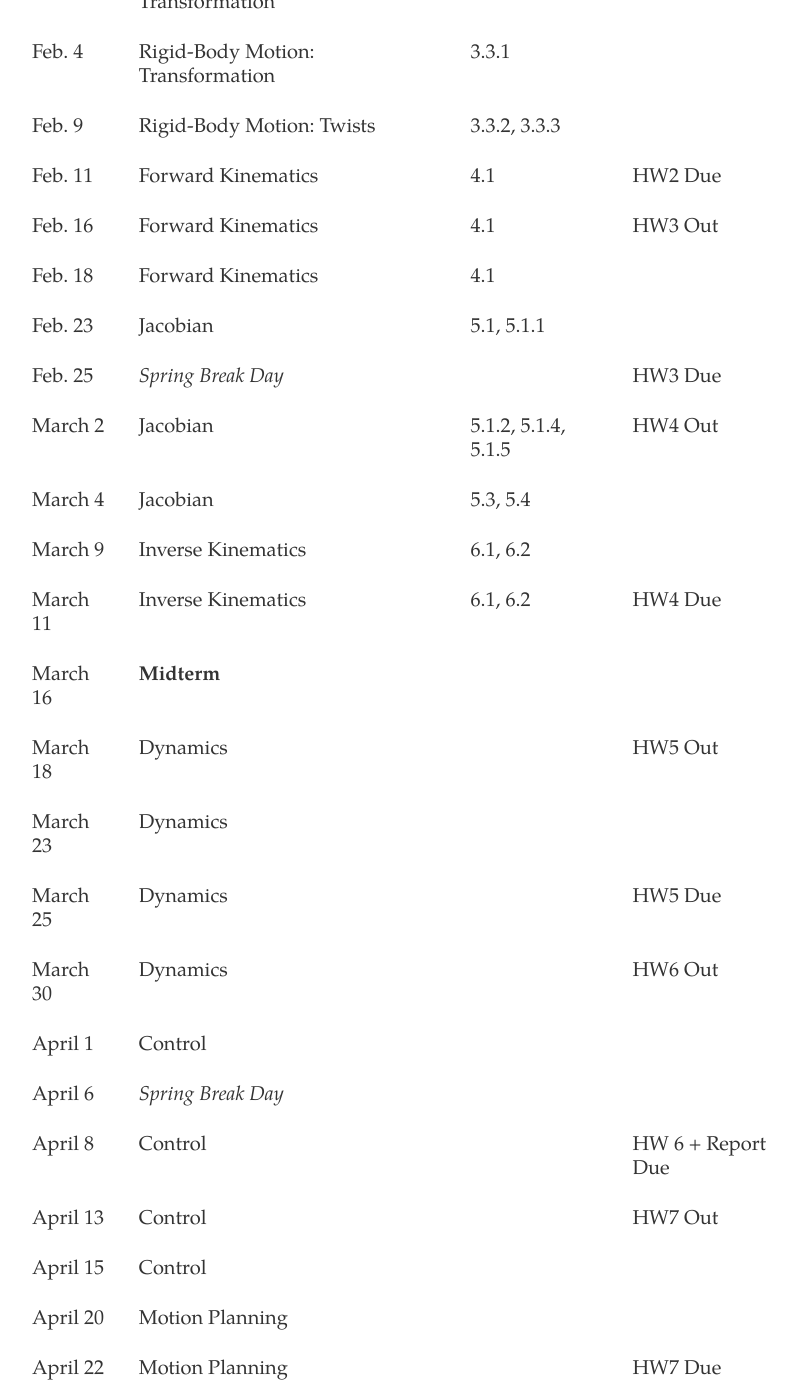
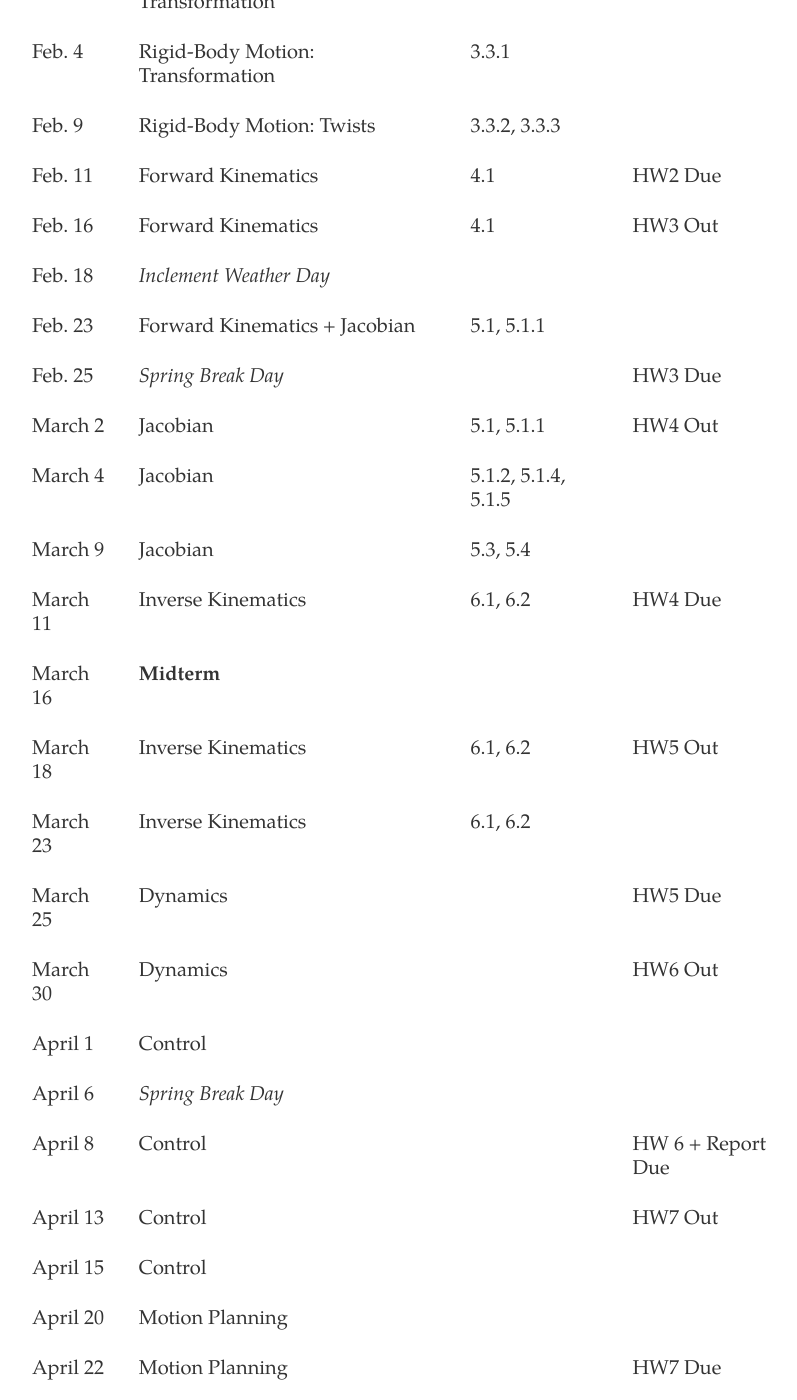
Before and after one commit to dylan-losey/dylan-losey.github.io, a Jekyll site: the page built from me4524.html, in a window 1280 px wide and 1400 px high, scrolled down 2183 px. Shown: the whole window, without its empty margins (222-1019 px from the left). Built offline with Jekyll 4.4.1, drawn with Linux system fonts in a browser that asks for light colours; nearby versions of some CDN libraries.

Commit message:
updated syllabus

```diff
--- a/me4524.html
+++ b/me4524.html
@@ -180,13 +180,13 @@ tags: me4524
     </tr>
     <tr>
       <td>Feb. 18</td>
-      <td>Forward Kinematics</td>
-      <td>4.1</td>
+      <td><i>Inclement Weather Day</i></td>
+      <td></td>
       <td></td>
     </tr>
     <tr>
       <td>Feb. 23</td>
-      <td>Jacobian</td>
+      <td>Forward Kinematics + Jacobian</td>
       <td>5.1, 5.1.1</td>
       <td></td>
     </tr>
@@ -199,19 +199,19 @@ tags: me4524
     <tr>
       <td>March 2</td>
       <td>Jacobian</td>
-      <td>5.1.2, 5.1.4, 5.1.5</td>
+      <td>5.1, 5.1.1</td>
       <td>HW4 Out</td>
     </tr>
     <tr>
       <td>March 4</td>
       <td>Jacobian</td>
-      <td>5.3, 5.4</td>
+      <td>5.1.2, 5.1.4, 5.1.5</td>
       <td></td>
     </tr>
     <tr>
       <td>March 9</td>
-      <td>Inverse Kinematics</td>
-      <td>6.1, 6.2</td>
+      <td>Jacobian</td>
+      <td>5.3, 5.4</td>
       <td></td>
     </tr>
     <tr>
@@ -228,14 +228,14 @@ tags: me4524
     </tr>
     <tr>
       <td>March 18</td>
-      <td>Dynamics</td>
-      <td></td>
+      <td>Inverse Kinematics</td>
+      <td>6.1, 6.2</td>
       <td>HW5 Out</td>
     </tr>
     <tr>
       <td>March 23</td>
-      <td>Dynamics</td>
-      <td></td>
+      <td>Inverse Kinematics</td>
+      <td>6.1, 6.2</td>
       <td></td>
     </tr>
     <tr>
```
